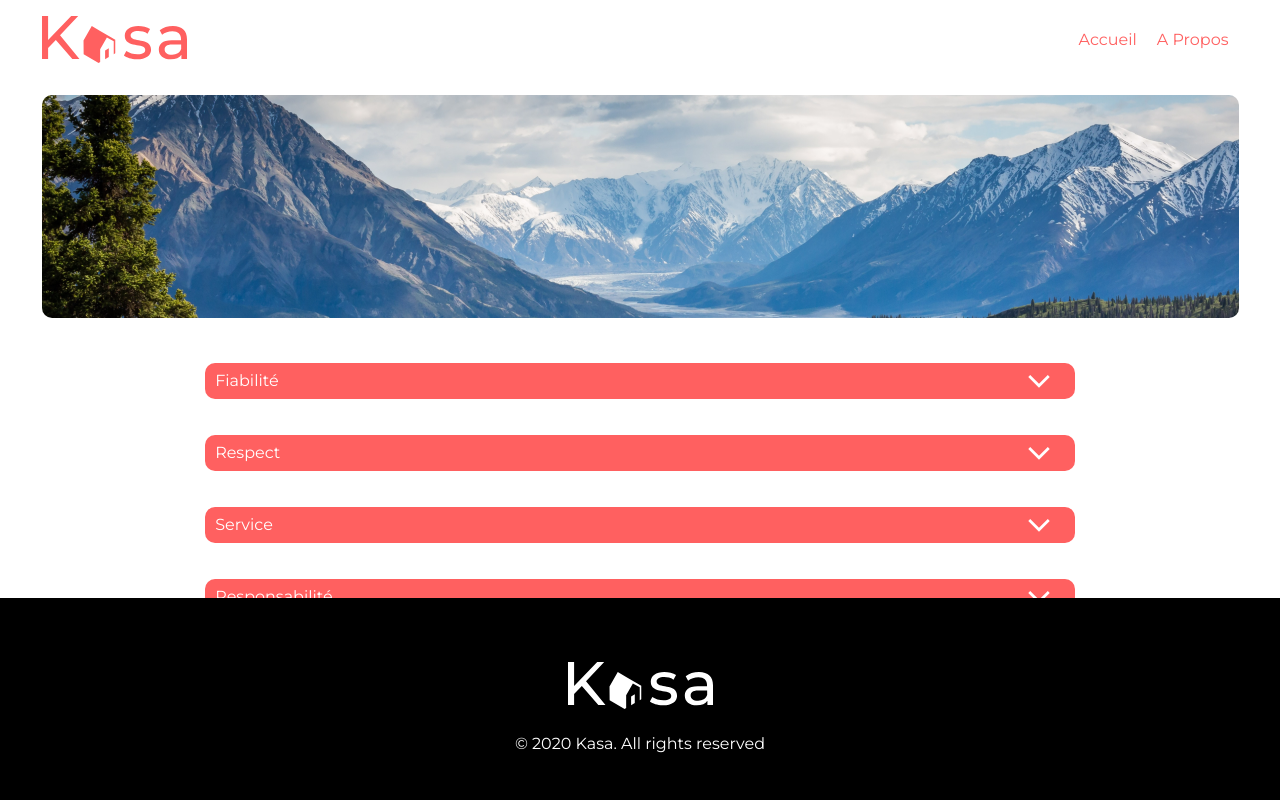
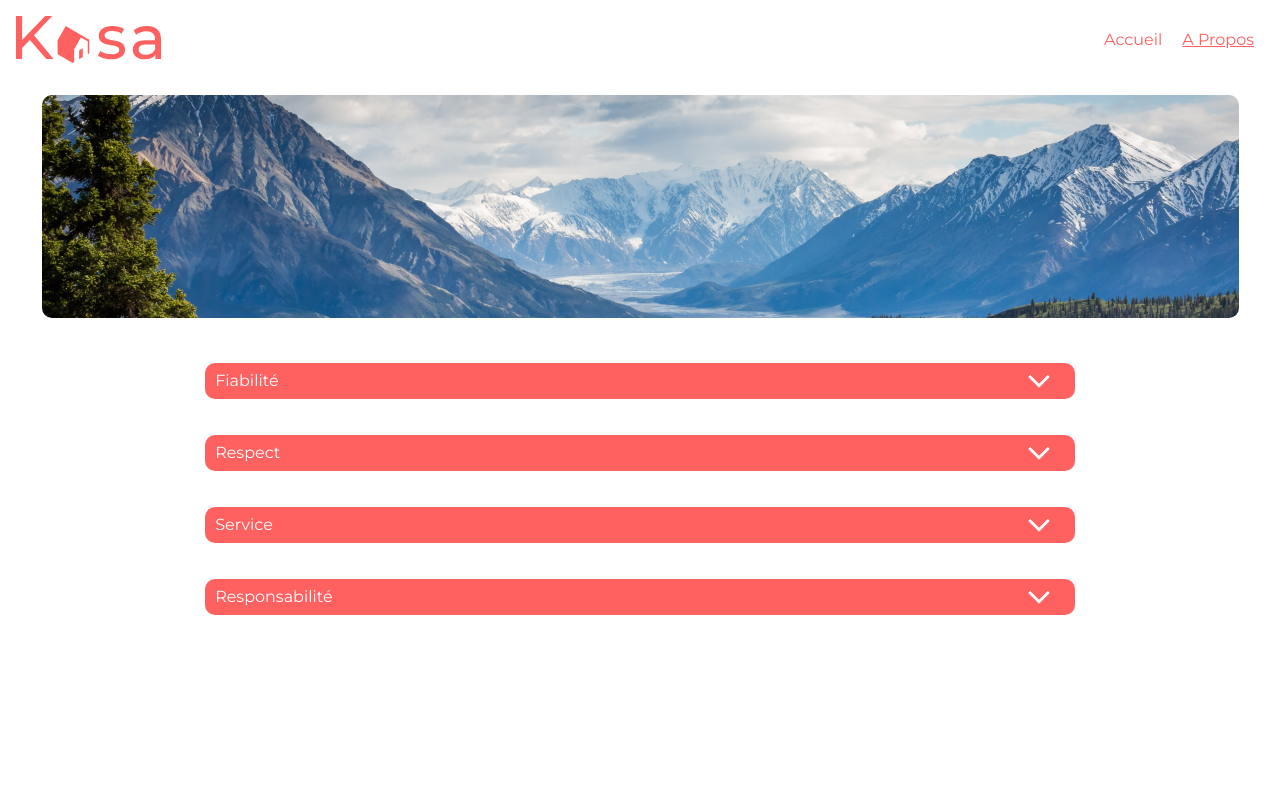
Before and after one commit to RpRun/RemyPaquier_11_2704202, a React (Create React App) app: page /About in a window 1280 px wide. Shown: the top 800 px of the page. Built offline with nearby package versions, Linux system fonts and the light colour scheme.

Commit message:
rooter.jsx, Header/Footer on App, dropdowns optimisation

```diff
--- a/src/App.jsx
+++ b/src/App.jsx
@@ -1,16 +1,16 @@
-import { Route, Routes } from "react-router-dom";
-import Home from "./views/Home/Home";
-import About from "./views/About/About";
-import Error from "./views/Error/Error";
+import Header from "./components/Header/Header";
+import Footer from "./components/Footer/Footer";
+import Router from "./router";
+import "./styles/main.scss";
 import "@fontsource/montserrat";
 
 const App = () => {
   return (
-    <Routes>
-      <Route path="/" element={<Home />} />
-      <Route path="About" element={<About />} />
-      <Route path="*" element={<Error />} />
-    </Routes>
+    <>
+      <Header />
+      <Router />
+      <Footer />
+    </>
   );
 };
 
--- a/src/components/DropDown/DropDown.jsx
+++ b/src/components/DropDown/DropDown.jsx
@@ -7,16 +7,16 @@ import DropDownMessage from "./DropDownMessage/DropDownMessage";
 const DropDown = ({ title, text }) => {
   const [isOpen, setIsOpen] = useState(false);
 
-  return isOpen ? (
+  return (
     <li focusable="true" className="titleBox">
       <div className="dropBox">
         {title}
-        <button onClick={() => setIsOpen(false)}>
+        <button onClick={() => setIsOpen(!isOpen)}>
           <span className="sr-only">réduire</span>
           <svg
             aria-hidden="true"
             focusable="false"
-            className="arrow reverse"
+            className={`arrow ${isOpen ? "reverse" : " "}`}
             width="32"
             height="32"
             viewBox="0 0 32 32"
@@ -30,32 +30,7 @@ const DropDown = ({ title, text }) => {
           </svg>
         </button>
       </div>
-
-      <DropDownMessage text={text} />
-    </li>
-  ) : (
-    <li focusable="true" className="titleBox">
-      <div className="dropBox">
-        {title}
-        <button onClick={() => setIsOpen(true)}>
-          <span className="sr-only">Deployer</span>
-          <svg
-            aria-hidden="true"
-            focusable="false"
-            class="arrow"
-            width="32"
-            height="32"
-            viewBox="0 0 32 32"
-            fill="none"
-            xmlns="http://www.w3.org/2000/svg"
-          >
-            <path
-              d="M5.15993 8.65334L2.79993 11.0267L15.9999 24.2133L29.1999 11.0133L26.8399 8.65334L15.9999 19.4933L5.15993 8.65334Z"
-              fill="white"
-            />
-          </svg>
-        </button>
-      </div>
+      {isOpen && <DropDownMessage text={text} />}
     </li>
   );
 };
--- a/src/components/DropDown/DropDown.scss
+++ b/src/components/DropDown/DropDown.scss
@@ -56,7 +56,7 @@
 }
 
 // rotation ne fonctionne pas
-.arrow .reverse {
+.arrow.reverse {
     transform: rotateX(180deg);
 }
 
--- a/src/components/Menu/Menu.jsx
+++ b/src/components/Menu/Menu.jsx
@@ -1,13 +1,16 @@
-import { Link } from "react-router-dom";
+import { Link, useLocation } from "react-router-dom";
 import "./Menu.scss";
+
 const Menu = () => {
+  let { pathname } = useLocation();
+
   return (
     <nav className="menu">
       <ul>
-        <li>
+        <li className={pathname === "/" && "underline"}>
           <Link to="/">Accueil</Link>
         </li>
-        <li>
+        <li className={pathname === "/About" && "underline"}>
           <Link to="/About">A Propos</Link>
         </li>
       </ul>
--- a/src/components/Menu/Menu.scss
+++ b/src/components/Menu/Menu.scss
@@ -8,18 +8,16 @@
 
 .menu li {
     padding: 10px;
+
+    &.underline {
+        text-decoration-line: underline;
+    }
 }
 
 .menu a {
     font-family: $font;
     color: $red;
     text-decoration: none;
-
-    // visited?
-    &:active {
-        text-decoration: underline;
-
-    }
 }
 
 @media (max-width:768px) {
--- a/src/index.jsx
+++ b/src/index.jsx
@@ -4,6 +4,7 @@ import "./styles/reset.scss";
 import App from "./App";
 import { BrowserRouter } from "react-router-dom";
 import "./styles/main.scss";
+import "@fontsource/montserrat";
 
 const root = ReactDOM.createRoot(document.getElementById("root"));
 root.render(
--- /dev/null
+++ b/src/router.jsx
@@ -0,0 +1,16 @@
+import { Route, Routes } from "react-router-dom";
+import Home from "./views/Home/Home";
+import About from "./views/About/About";
+import Error from "./views/Error/Error";
+
+const Router = () => {
+  return (
+    <Routes>
+      <Route path="/" element={<Home />} />
+      <Route path="About" element={<About />} />
+      <Route path="*" element={<Error />} />
+    </Routes>
+  );
+};
+
+export default Router;
--- a/src/views/About/About.jsx
+++ b/src/views/About/About.jsx
@@ -1,6 +1,4 @@
-import Header from "../../components/Header/Header";
 import Banner from "../../components/Banner/Banner";
-import Footer from "../../components/Footer/Footer";
 import MainAbout from "../../components/Main/MainAbout/MainAbout";
 import aboutBanner from "../../assets/aboutBanner.png";
 import "./About.scss";
@@ -8,12 +6,10 @@ import "./About.scss";
 const About = () => {
   return (
     <div id="About">
-      <Header />
       <Banner>
         <img src={aboutBanner} alt="mountain-view" />
       </Banner>
       <MainAbout />
-      <Footer />
     </div>
   );
 };
--- a/src/views/Error/Error.jsx
+++ b/src/views/Error/Error.jsx
@@ -1,14 +1,10 @@
-import Footer from "../../components/Footer/Footer";
-import Header from "../../components/Header/Header";
 import MainError from "../../components/Main/MainError/MainError";
 import "./Error.scss";
 
 const Error = () => {
   return (
     <div id="error">
-      <Header />
       <MainError />
-      <Footer />
     </div>
   );
 };
--- a/src/views/Home/Home.jsx
+++ b/src/views/Home/Home.jsx
@@ -1,6 +1,4 @@
 import Banner from "../../components/Banner/Banner";
-import Footer from "../../components/Footer/Footer";
-import Header from "../../components/Header/Header";
 import MainHome from "../../components/Main/MainHome/MainHome";
 import bannerAccueil from "../../assets/bannerAccueil.png";
 
@@ -9,12 +7,10 @@ import "./Home.scss";
 const Home = () => {
   return (
     <div id="home">
-      <Header />
       <Banner>
         <img src={bannerAccueil} alt="landscape-view" />
       </Banner>
       <MainHome />
-      <Footer />
     </div>
   );
 };
```
